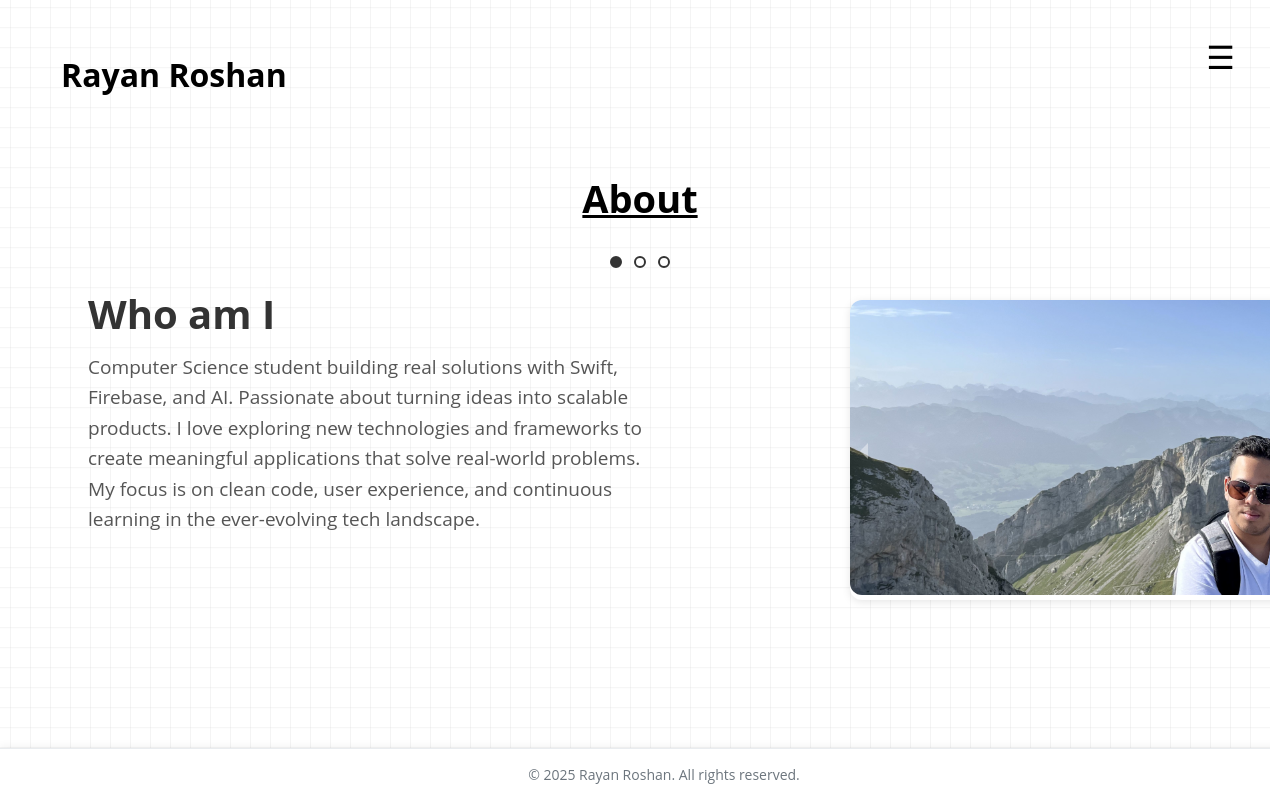
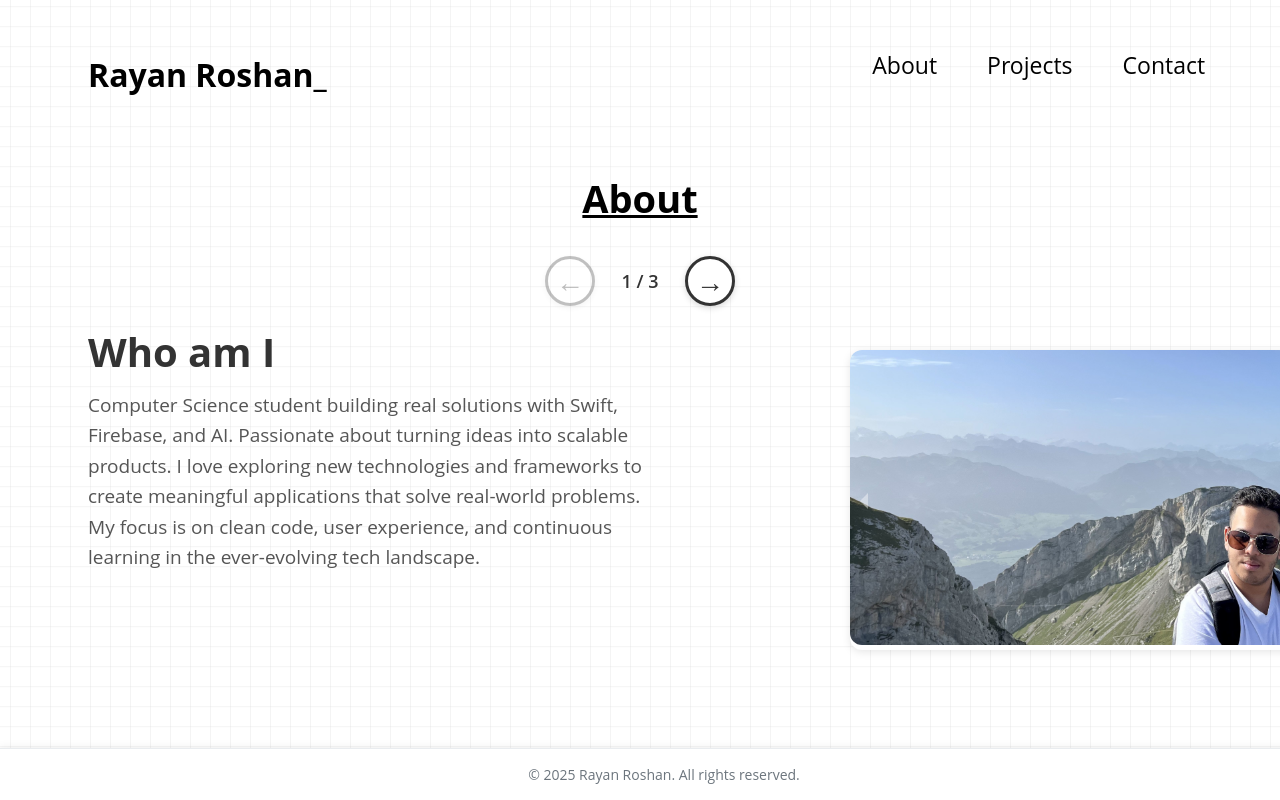
Before and after one commit to Rayan-Roshan21/Rayan_Roshan_website, a React (Vite) app in the folder Rayan_Roshan_Website/: page /about in a window 1280 px wide. Shown: the top 800 px of the page. Built offline with nearby package versions, Linux system fonts and the light colour scheme.

Commit message:
CSS adjustments for the menu, about me section, and website icon.

```diff
--- a/Rayan_Roshan_Website/src/Components/Image_carousel/Image_slideshow.css
+++ b/Rayan_Roshan_Website/src/Components/Image_carousel/Image_slideshow.css
@@ -2,7 +2,7 @@
   width: 600px;
   height: 300px; /* Set a fixed height */
   position: absolute;
-  top: 300px;
+  top: 350px;
   left: 850px;
   overflow: hidden;
   background: #fff;
--- a/Rayan_Roshan_Website/src/Components/Sidebar/Sidebar.css
+++ b/Rayan_Roshan_Website/src/Components/Sidebar/Sidebar.css
@@ -10,6 +10,7 @@
     transform: translateX(100%);
     transition: transform 0.3s ease-in-out;
     z-index: 1000;
+    display: none;
 }
 
 .sidebar.open {
@@ -41,6 +42,56 @@
     color: #aaa;
 }
 
+/* Horizontal Navigation for Larger Screens */
+.horizontal-nav {
+    position: fixed;
+    top: 40px;
+    right: 0;
+    display: none;
+    z-index: 1100;
+    padding: 0 60px;
+    margin: 0;
+    transition: opacity 0.3s ease, transform 0.3s ease;
+    opacity: 1;
+    transform: translateY(0);
+}
+
+.horizontal-nav.hide {
+    opacity: 0;
+    transform: translateY(-40px);
+    pointer-events: none;
+}
+
+.horizontal-nav.show {
+    opacity: 1;
+    transform: translateY(0);
+    pointer-events: auto;
+}
+
+.horizontal-nav ul {
+    list-style: none;
+    padding: 0;
+    margin: 0;
+    display: flex;
+    gap: 40px;
+    align-items: center;
+}
+
+.horizontal-nav ul li a {
+    font-family: 'Open Sans', sans-serif;
+    font-size: 50px;
+    color: black;
+    text-decoration: none;
+    transition: color 0.3s ease;
+    font-weight: 400;
+    display: inline-block;
+}
+
+.horizontal-nav ul li a:hover {
+    color: #555;
+    text-decoration: underline;
+}
+
 .menu-toggle {
     position: fixed;
     top: 30px;
@@ -54,6 +105,7 @@
     transition: opacity 0.3s ease, transform 0.3s ease;
     opacity: 1;
     transform: translateY(0);
+    display: block;
 }
 
 .menu-toggle.hide {
@@ -85,60 +137,69 @@
 
 /* Responsive additions - keeping original design intact */
 
-/* Large screens (1200px and up) */
+/* Large screens (1200px and up) - Show horizontal menu, hide hamburger */
 @media (min-width: 1200px) {
-    .sidebar {
-        width: 280px;
-        padding: 25px;
+    .horizontal-nav {
+        display: block;
+        top: 49px;
+        padding: 0 75px;
     }
 
-    .sidebar h2 {
-        margin-top: 70px;
-        margin-bottom: 35px;
+    .horizontal-nav ul {
+        gap: 50px;
     }
 
-    .sidebar ul li a {
-        font-size: 22px;
-        margin: 18px 0;
+    .horizontal-nav ul li a {
+        font-size: 23px;
+        font-weight: 400;
     }
 
     .menu-toggle {
-        top: 35px;
-        right: 45px;
-        font-size: 32px;
+        display: none;
+    }
+
+    .sidebar {
+        display: none !important;
     }
 }
 
-/* Medium screens (768px to 1199px) */
+/* Medium screens (768px to 1199px) - Show horizontal menu, hide hamburger */
 @media (min-width: 768px) and (max-width: 1199px) {
-    .sidebar {
-        width: 260px;
-        padding: 22px;
+    .horizontal-nav {
+        display: block;
+        top: 30px;
+        padding: 0 50px;
     }
 
-    .sidebar h2 {
-        margin-top: 65px;
-        margin-bottom: 32px;
+    .horizontal-nav ul {
+        gap: 35px;
     }
 
-    .sidebar ul li a {
-        font-size: 21px;
-        margin: 16px 0;
+    .horizontal-nav ul li a {
+        font-size: 18px;
+        font-weight: 400;
     }
 
     .menu-toggle {
-        top: 32px;
-        right: 42px;
-        font-size: 30px;
+        display: none;
+    }
+
+    .sidebar {
+        display: none !important;
     }
 }
 
-/* Small screens (481px to 767px) */
+/* Small screens (481px to 767px) - Show hamburger, hide horizontal menu */
 @media (min-width: 481px) and (max-width: 767px) {
+    .horizontal-nav {
+        display: none;
+    }
+
     .sidebar {
         width: 100%;
         right: 0;
         padding: 20px;
+        display: block;
     }
 
     .sidebar h2 {
@@ -155,16 +216,22 @@
     .menu-toggle {
         top: 30px;
         right: 40px;
-        font-size: 28px;
+        font-size: 32px;
+        display: block;
     }
 }
 
-/* Extra small screens (480px and below) */
+/* Extra small screens (480px and below) - Show hamburger, hide horizontal menu */
 @media (max-width: 480px) {
+    .horizontal-nav {
+        display: none;
+    }
+
     .sidebar {
         width: 100%;
         right: 0;
         padding: 15px;
+        display: block;
     }
 
     .sidebar h2 {
@@ -180,15 +247,29 @@
 
     .menu-toggle {
         top: 25px;
-        right: 35px;
-        font-size: 24px;
+        right: 30px;
+        font-size: 36px;
+        display: block;
+        background-color: rgba(0, 0, 0, 0.1);
+        padding: 10px 16px;
+        border-radius: 8px;
+        transition: background-color 0.3s ease;
+    }
+
+    .menu-toggle:hover {
+        background-color: rgba(0, 0, 0, 0.2);
     }
 }
 
-/* Landscape orientation on mobile */
+/* Landscape orientation on mobile - Show hamburger, hide horizontal menu */
 @media (max-width: 767px) and (orientation: landscape) {
+    .horizontal-nav {
+        display: none;
+    }
+
     .sidebar {
         padding: 15px;
+        display: block;
     }
 
     .sidebar h2 {
@@ -204,7 +285,11 @@
 
     .menu-toggle {
         top: 20px;
-        right: 30px;
-        font-size: 22px;
+        right: 25px;
+        font-size: 32px;
+        display: block;
+        background-color: rgba(0, 0, 0, 0.1);
+        padding: 8px 14px;
+        border-radius: 6px;
     }
 }
--- a/Rayan_Roshan_Website/src/Components/Sidebar/Sidebar.jsx
+++ b/Rayan_Roshan_Website/src/Components/Sidebar/Sidebar.jsx
@@ -9,6 +9,16 @@ const Sidebar = () => {
 
   return (
     <>
+      {/* Horizontal Menu for Larger Screens */}
+      <nav className={`horizontal-nav ${!isScrollingUp ? 'hide' : 'show'}`}>
+        <ul>
+          <li><Link to="/about">About</Link></li>
+          <li><Link to="/projects">Projects</Link></li>
+          <li><Link to="/contact">Contact</Link></li>
+        </ul>
+      </nav>
+
+      {/* Hamburger Menu for Mobile Screens */}
       <div className={`menu-toggle ${!isScrollingUp && !isOpen ? 'hide' : 'show'}`} onClick={() => setIsOpen(true)}>
         ☰
       </div>
@@ -17,7 +27,6 @@ const Sidebar = () => {
         <div className="close-btn" onClick={() => setIsOpen(false)}>&times;</div>
         <h2 className='menu-title'>Menu</h2>
         <ul>
-          <li><Link to="/" onClick={() => setIsOpen(false)}>Home</Link></li>
           <li><Link to="/about" onClick={() => setIsOpen(false)}>About</Link></li>
           <li><Link to="/projects" onClick={() => setIsOpen(false)}>Projects</Link></li>
           <li><Link to="/contact" onClick={() => setIsOpen(false)}>Contact</Link></li>
--- a/Rayan_Roshan_Website/src/Components/name_title/name_title.css
+++ b/Rayan_Roshan_Website/src/Components/name_title/name_title.css
@@ -2,39 +2,48 @@
   position: static;
   display: inline-block;
   margin-top: 15px;
-  margin-left: 50%;
-  transform: translateX(-50%);
+  margin-left: 40px;
   font-family: 'Open Sans', sans-serif;
-  text-align: center;
+  text-align: left;
   z-index: 1200;
   text-decoration: none;
   color: inherit;
   cursor: pointer;
   transition: all 0.3s ease;
-  width: 50%;
+  width: auto;
 }
 
 .title-alt {
   position: static;
   display: inline-block;
   margin-top: 20px;
-  margin-left: 15%; /* Adjusted to position the title properly */
+  margin-left: 40px;
   font-family: 'Open Sans', sans-serif;
-  text-align: center;
+  text-align: left;
   z-index: 1200;
   text-decoration: none;
   color: inherit;
   cursor: pointer;
   transition: all 0.3s ease;
-  width: 50%;
+  width: auto;
 }
 
 .title:hover {
-  transform: translateX(-50%) scale(1.03);
+  transform: scale(1.03);
 }
 
 .title-alt:hover {
-  transform: translateX(-50%) scale(1.03);
+  transform: scale(1.03);
+}
+
+/* Blinking cursor animation */
+@keyframes blink {
+  0%, 50% {
+    opacity: 1;
+  }
+  51%, 100% {
+    opacity: 0;
+  }
 }
 
 /* Responsive additions - keeping original design intact */
@@ -43,13 +52,12 @@
 @media (min-width: 1200px) {
   .title {
     margin-top: 20px;
-    width: 45%;
+    margin-left: 40px;
   }
 
   .title-alt {
     margin-top: 25px;
-    margin-left: 12%;
-    width: 45%;
+    margin-left: 40px;
   }
 }
 
@@ -57,13 +65,12 @@
 @media (min-width: 768px) and (max-width: 1199px) {
   .title {
     margin-top: 18px;
-    width: 48%;
+    margin-left: 40px;
   }
 
   .title-alt {
     margin-top: 22px;
-    margin-left: 14%;
-    width: 48%;
+    margin-left: 40px;
   }
 }
 
@@ -71,18 +78,16 @@
 @media (min-width: 481px) and (max-width: 767px) {
   .title {
     margin-top: 15px;
-    width: 70%;
+    margin-left: 35px;
   }
 
   .title-alt {
     margin-top: 20px;
-    margin-left: 50%;
-    transform: translateX(-50%);
-    width: 70%;
+    margin-left: 35px;
   }
 
   .title-alt:hover {
-    transform: translateX(-50%) scale(1.03);
+    transform: scale(1.03);
   }
 }
 
@@ -90,18 +95,16 @@
 @media (max-width: 480px) {
   .title {
     margin-top: 12px;
-    width: 85%;
+    margin-left: 30px;
   }
 
   .title-alt {
     margin-top: 18px;
-    margin-left: 50%;
-    transform: translateX(-50%);
-    width: 85%;
+    margin-left: 30px;
   }
 
   .title-alt:hover {
-    transform: translateX(-50%) scale(1.03);
+    transform: scale(1.03);
   }
 }
 
@@ -109,31 +112,29 @@
 @media (max-width: 767px) and (orientation: landscape) {
   .title {
     margin-top: 10px;
-    width: 80%;
+    margin-left: 30px;
   }
 
   .title-alt {
     margin-top: 15px;
-    margin-left: 50%;
-    transform: translateX(-50%);
-    width: 80%;
+    margin-left: 30px;
   }
 
   .title-alt:hover {
-    transform: translateX(-50%) scale(1.03);
+    transform: scale(1.03);
   }
 }
 
 @media (max-width: 900px) {
   .title {
-    margin-left: 20px;
+    margin-left: 35px;
     font-size: 28px;
   }
 }
 
 @media (max-width: 600px) {
   .title {
-    margin-left: 10px;
+    margin-left: 30px;
     font-size: 22px;
   }
 }
--- a/Rayan_Roshan_Website/src/Components/name_title/name_title.jsx
+++ b/Rayan_Roshan_Website/src/Components/name_title/name_title.jsx
@@ -5,9 +5,8 @@ function Name_title() {
     const isHome = location.pathname === '/';
     return (
         <Link to="/" className={`title ${!isHome ? 'title-alt' : ''}`}>
-            <h1 className="title">Rayan Roshan</h1>
+            <h1 className="title">Rayan Roshan<span className="blink" style={{ animation: 'blink 1s steps(1, end) infinite' }}>_</span></h1>
         </Link>
-
     );
 }
 export default Name_title;
--- a/Rayan_Roshan_Website/src/Pages/About.jsx
+++ b/Rayan_Roshan_Website/src/Pages/About.jsx
@@ -43,23 +43,25 @@ function About() {
         {/* Page Title */}
         <h2 className='about-title'>About</h2>
 
-        {/* Section Indicators */}
+        {/* Section Navigation Arrows */}
         <div className="section-indicators">
           <button
-            className={`indicator ${currentSection === 1 ? 'active' : ''}`}
-            onClick={() => goToSection(1)}
-            aria-label="Go to Who am I section"
-          />
+            className="indicator-arrow arrow-left"
+            onClick={() => goToPreviousSection()}
+            disabled={currentSection === 1}
+            aria-label="Go to previous section"
+          >
+            ←
+          </button>
+          <span className="section-counter">{currentSection} / 3</span>
           <button
-            className={`indicator ${currentSection === 2 ? 'active' : ''}`}
-            onClick={() => goToSection(2)}
-            aria-label="Go to Skills section"
-          />
-          <button
-            className={`indicator ${currentSection === 3 ? 'active' : ''}`}
-            onClick={() => goToSection(3)}
-            aria-label="Go to Experience section"
-          />
+            className="indicator-arrow arrow-right"
+            onClick={() => goToNextSection()}
+            disabled={currentSection === 3}
+            aria-label="Go to next section"
+          >
+            →
+          </button>
         </div>
 
         <AnimatePresence mode="wait">
@@ -138,8 +140,8 @@ function About() {
           )}
         </AnimatePresence>
 
-        {/* Copyright shown only at bottom */}
-        <Copyright isVisible={isAtBottom} />
+        {/* Copyright always visible on About page */}
+        <Copyright isVisible={true} />
       </div>
     </motion.div>
   );
--- a/Rayan_Roshan_Website/src/Pages/Home.jsx
+++ b/Rayan_Roshan_Website/src/Pages/Home.jsx
@@ -55,7 +55,7 @@ function Home() {
           setTextIndex((prev) => (prev + 1) % texts.length);
         }
       }
-    }, isDeleting ? 50 : (isComplete ? 1500 : 100));
+    }, isDeleting ? 30 : (isComplete ? 1500 : 90));
 
     return () => clearTimeout(timeout);
   }, [charIndex, isDeleting, textIndex, texts]);
--- a/Rayan_Roshan_Website/src/Pages_CSS/About.css
+++ b/Rayan_Roshan_Website/src/Pages_CSS/About.css
@@ -96,27 +96,71 @@
 .section-indicators {
   display: flex;
   justify-content: center;
-  gap: 12px;
+  align-items: center;
+  gap: 20px;
   margin: 20px 0 10px;
 }
 
+.indicator-arrow {
+  width: 50px;
+  height: 50px;
+  border-radius: 50%;
+  border: 3px solid #333;
+  background: white;
+  cursor: pointer;
+  transition: all 0.3s ease;
+  font-size: 28px;
+  display: flex;
+  align-items: center;
+  justify-content: center;
+  box-shadow: 0 2px 6px rgba(0, 0, 0, 0.15);
+  font-family: 'Open Sans', sans-serif;
+  color: #333;
+}
+
+.indicator-arrow:hover:not(:disabled) {
+  background: #333;
+  color: white;
+  transform: scale(1.1);
+  box-shadow: 0 4px 8px rgba(0, 0, 0, 0.25);
+}
+
+.indicator-arrow:disabled {
+  opacity: 0.3;
+  cursor: not-allowed;
+}
+
+.section-counter {
+  font-family: 'Open Sans', sans-serif;
+  font-size: 18px;
+  font-weight: 600;
+  color: #333;
+  min-width: 50px;
+  text-align: center;
+}
+
 .indicator {
-  width: 12px;
-  height: 12px;
+  width: 16px;
+  height: 16px;
   border-radius: 50%;
-  border: 2px solid #333;
-  background: transparent;
+  border: 3px solid #333;
+  background: white;
   cursor: pointer;
   transition: all 0.3s ease;
   padding: 0;
+  box-shadow: 0 2px 4px rgba(0, 0, 0, 0.15);
 }
 
 .indicator:hover {
-  background: rgba(51, 51, 51, 0.3);
+  background: rgba(51, 51, 51, 0.4);
+  transform: scale(1.15);
+  box-shadow: 0 3px 6px rgba(0, 0, 0, 0.25);
 }
 
 .indicator.active {
   background: #333;
+  transform: scale(1.1);
+  box-shadow: 0 3px 6px rgba(0, 0, 0, 0.3);
 }
 
 /* ===== SECTION NAVIGATION ===== */
@@ -652,8 +696,8 @@
   }
 
   .indicator {
-    width: 10px;
-    height: 10px;
+    width: 14px;
+    height: 14px;
   }
 }
 
@@ -758,8 +802,8 @@
   }
 
   .indicator {
-    width: 10px;
-    height: 10px;
+    width: 14px;
+    height: 14px;
   }
 }
 
--- a/Rayan_Roshan_Website/src/index.css
+++ b/Rayan_Roshan_Website/src/index.css
@@ -7,6 +7,20 @@
   margin: 0 auto;
   box-sizing: border-box;
 }
+
+/* Add left padding for desktop to account for vertical menu */
+@media (min-width: 768px) {
+  .page-container {
+    padding-left: 280px;
+  }
+}
+
+@media (min-width: 1200px) {
+  .page-container {
+    padding-left: 300px;
+  }
+}
+
 @media (max-width: 900px) {
   .page-container {
     padding-left: 16px;
```
